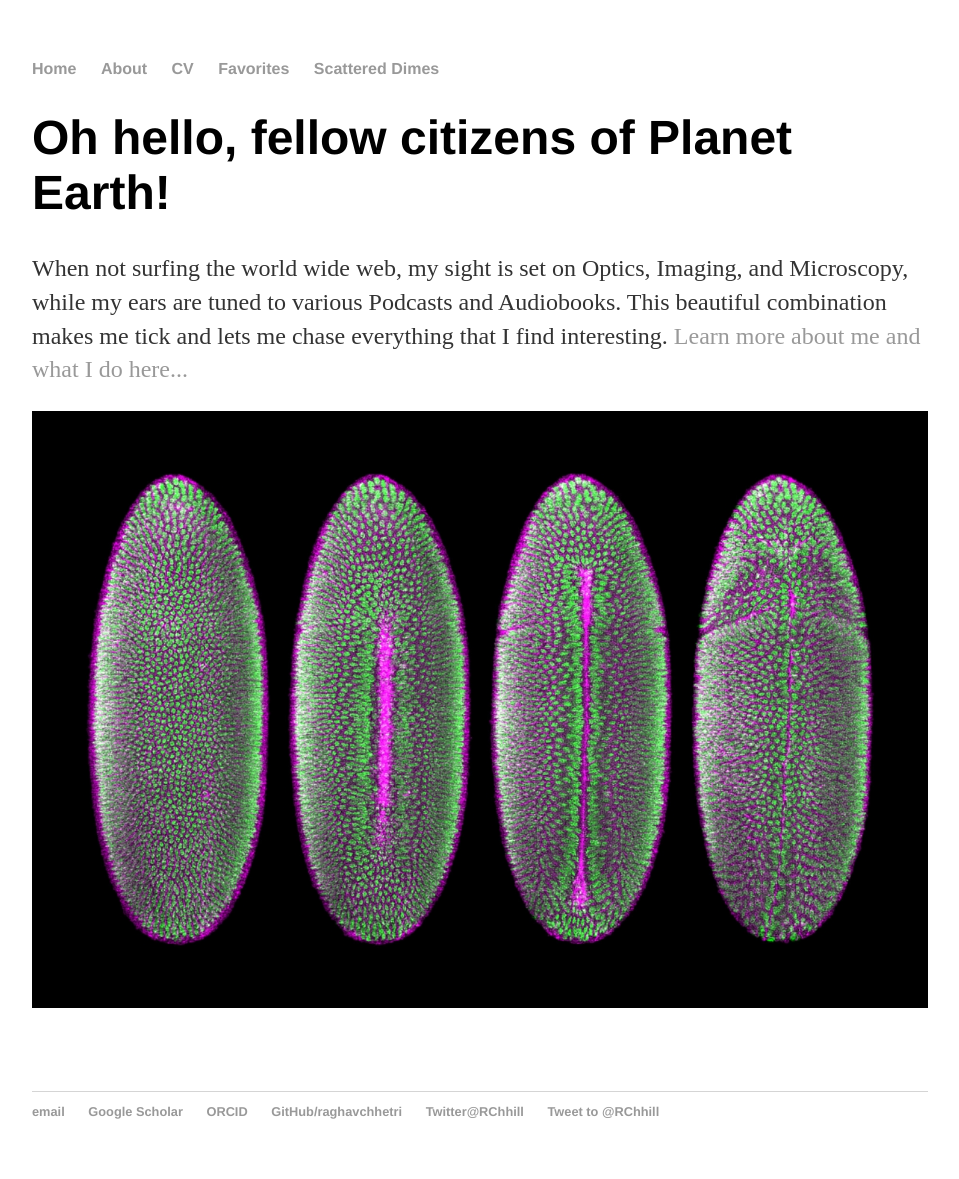
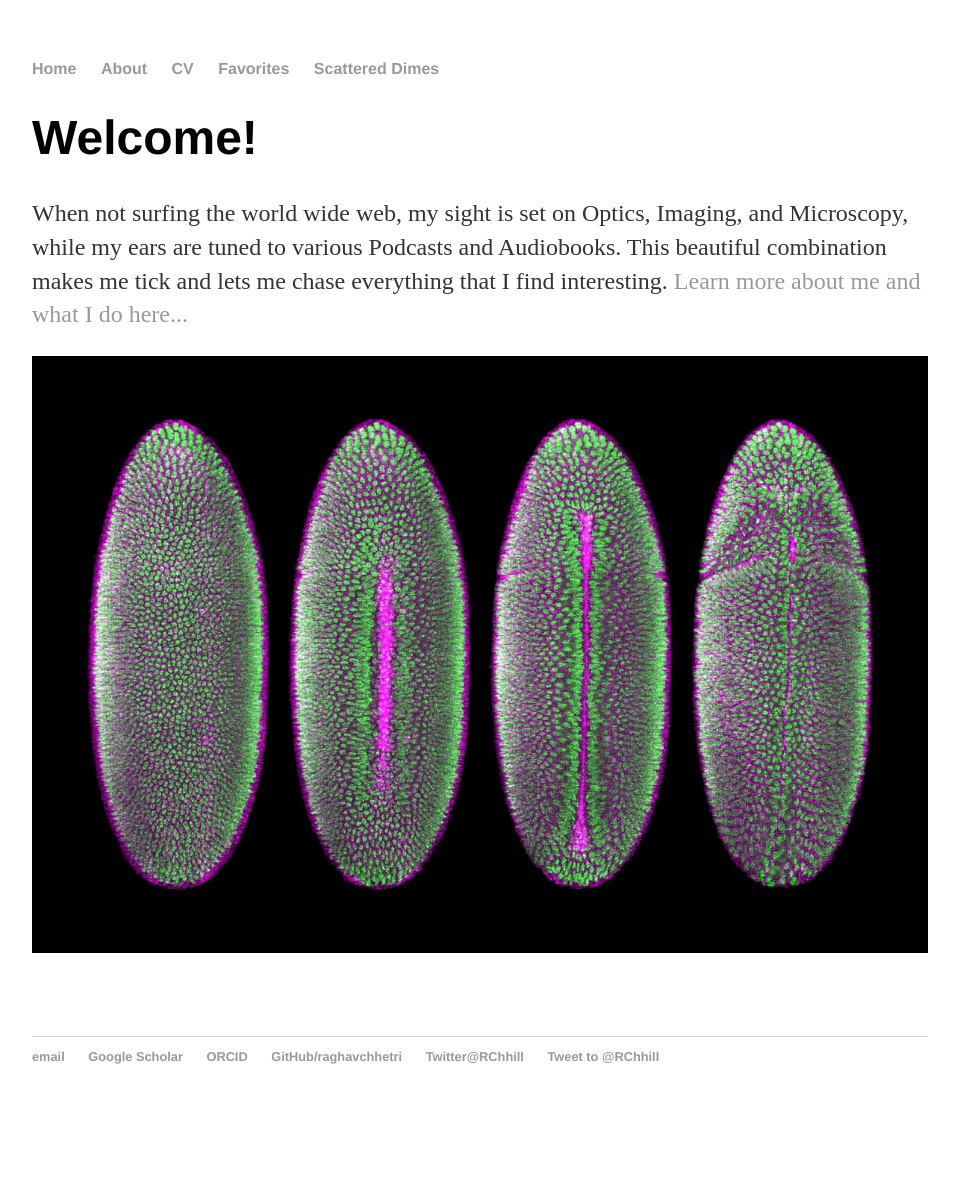
Before and after one commit to raghavchhetri/raghavchhetri.github.io, a Jekyll site: the page built from index.html, in a window 1280 px wide. Shown: the whole page, without its empty margins (160-1119 px from the left). Built offline with Jekyll 4.4.1, drawn with Linux system fonts in a browser that asks for light colours; comment, search, counter and statistics services are not loaded; after the commit the page ends 1124 px from its top, so only the background shows below that.

Commit message:
Update index.html

```diff
--- a/index.html
+++ b/index.html
@@ -3,7 +3,7 @@ layout: default
 title: Science is hard. It rocks though... Stay with it!
 ---
 <div class="blurb">
-	<h1>Oh hello, fellow citizens of Planet Earth!</h1>
+	<h1>Welcome!</h1>
 	<p>When not surfing the world wide web, my sight is set on Optics, Imaging, and Microscopy,
 		while my ears are tuned to various Podcasts and Audiobooks. This beautiful combination
 		makes me tick and lets me chase everything that I find interesting.
```
